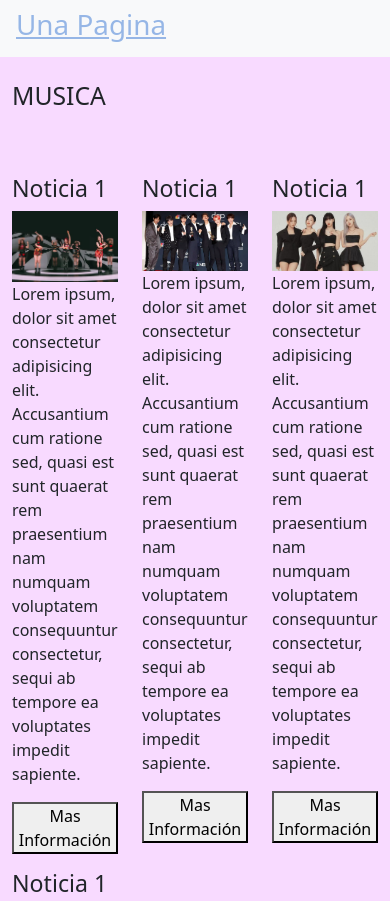
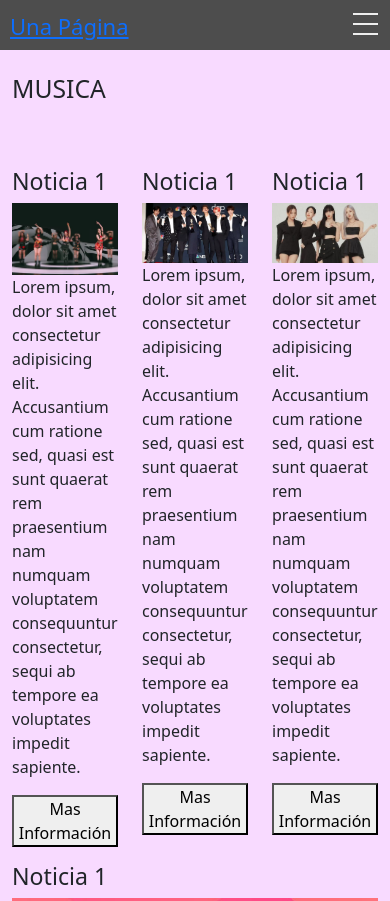
Before and after one commit to FedeNB/Segunda-pre-entrega, a plain HTML site: page views/musica.html in a window 390 px wide. Shown: the top 901 px of the page. Drawn offline with nearby package versions, Linux system fonts and the light colour scheme.

Commit message:
Modificacion del Nav

```diff
--- a/styles/styles.css
+++ b/styles/styles.css
@@ -14,6 +14,108 @@ h1 {
     animation-iteration-count: infinite;
 }
 
+footer {
+  background-color: #4d4d4d;
+  color: white;
+}
+
+* {
+    box-sizing: border-box;
+  }
+
+  body {
+    margin: 0px;
+
+  }
+
+  .nav {
+    height: 50px;
+    width: 100%;
+    background-color: #4d4d4d;
+    position: relative;
+  }
+
+  .nav > .nav-header {
+    display: inline;
+  }
+
+  .nav > .nav-header > .nav-title {
+    display: inline-block;
+    font-size: 22px;
+    color: #fff;
+    padding: 10px 10px 10px 10px;
+  }
+
+  .nav > .nav-btn {
+    display: none;
+  }
+
+  .nav > .nav-links {
+    display: inline;
+    float: right;
+    font-size: 18px;
+  }
+
+  .nav > .nav-links > a {
+    display: inline-block;
+    padding: 13px 10px 13px 10px;
+    text-decoration: none;
+    color: #efefef;
+  }
+
+  .nav > .nav-links > a:hover {
+    background-color: rgba(0, 0, 0, 0.3);
+  }
+
+  .nav > #nav-check {
+    display: none;
+  }
+
+  @media (max-width:600px) {
+    .nav > .nav-btn {
+      display: inline-block;
+      position: absolute;
+      right: 0px;
+      top: 0px;
+    }
+    .nav > .nav-btn > label {
+      display: inline-block;
+      width: 50px;
+      height: 50px;
+      padding: 13px;
+    }
+    .nav > .nav-btn > label:hover,.nav  #nav-check:checked ~ .nav-btn > label {
+      background-color: rgba(0, 0, 0, 0.3);
+    }
+    .nav > .nav-btn > label > span {
+      display: block;
+      width: 25px;
+      height: 10px;
+      border-top: 2px solid #eee;
+    }
+    .nav > .nav-links {
+      position: absolute;
+      display: block;
+      width: 100%;
+      background-color: #333;
+      height: 0px;
+      transition: all 0.3s ease-in;
+      overflow-y: hidden;
+      top: 50px;
+      left: 0px;
+    }
+    .nav > .nav-links > a {
+      display: block;
+      width: 100%;
+    }
+    .nav > #nav-check:not(:checked) ~ .nav-links {
+      height: 0px;
+    }
+    .nav > #nav-check:checked ~ .nav-links {
+      height: calc(100vh - 50px);
+
+    }
+  }
 
 @keyframes aparecer {
     0% {
--- a/views/musica.html
+++ b/views/musica.html
@@ -10,27 +10,31 @@
     <title>Document</title>
 </head>
 <body>
-    <nav class="navbar navbar-expand-lg navbar-light bg-light display-6">
-        <h1><a href="../index.html" class="p-3">Una Pagina</a></h1>
-        <div class="p-3 collapse navbar-collapse" id="navbarNav">
+    <header>
 
-        <ul class="navbar-nav ">
-            <li class="nav-item active">
-            <a class="nav-link px-2" href="../views/ultimo-momento.html">Ultimo Momento</a>
-            </li>
-            <li class="nav-item px-2">
-            <a class="nav-link" href="../views/politica.html">Politica</a>
-            </li>
-            <li class="nav-item px-2">
-            <a class="nav-link" href="../views/economia.html">Economia</a>
-            </li>
-            <li class="nav-item px-2">
-            <a class="nav-link" href="../views/musica.html">Musica</a>
-            </li>
-        </ul>
+        <div class="nav">
+            <input type="checkbox" id="nav-check">
+            <div class="nav-header">
+            <div class="nav-title">
+                <a href="../index.html">Una Página</a>
+            </div>
+            </div>
+            <div class="nav-btn">
+            <label for="nav-check">
+                <span></span>
+                <span></span>
+                <span></span>
+            </label>
+            </div>
+
+            <div class="nav-links">
+            <a href="../views/economia.html">Economia</a>
+            <a href="../views/musica.html">Música</a>
+            <a href="../views/politica.html">Politica</a>
+            <a href="../views/ultimo-momento.html">Ultimo Momento</a>
+            </div>
         </div>
-    </nav>
-
+    </header>
 
     <div class="container">
         <h2 class="mt-4">MUSICA</h2>
```
Also changed, not shown: index.html (+21 -19 lines), views/economia.html (+23 -19 lines), views/politica.html (+23 -18 lines), views/ultimo-momento.html (+23 -18 lines).
